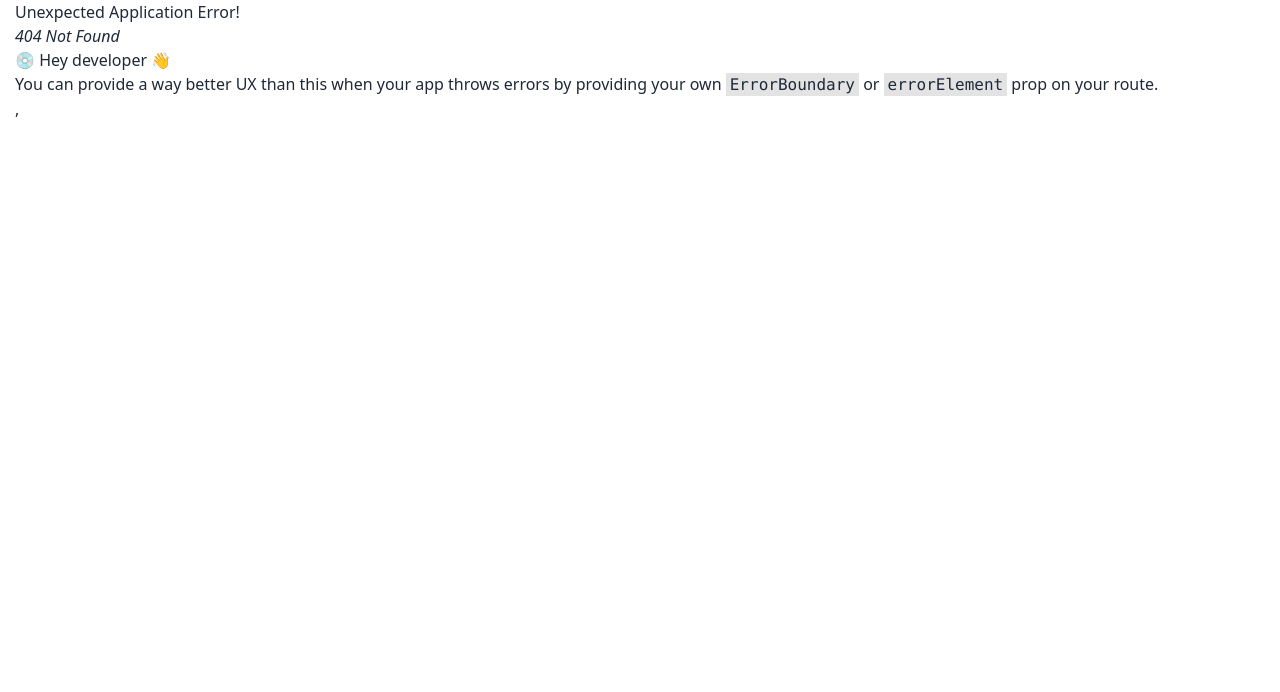
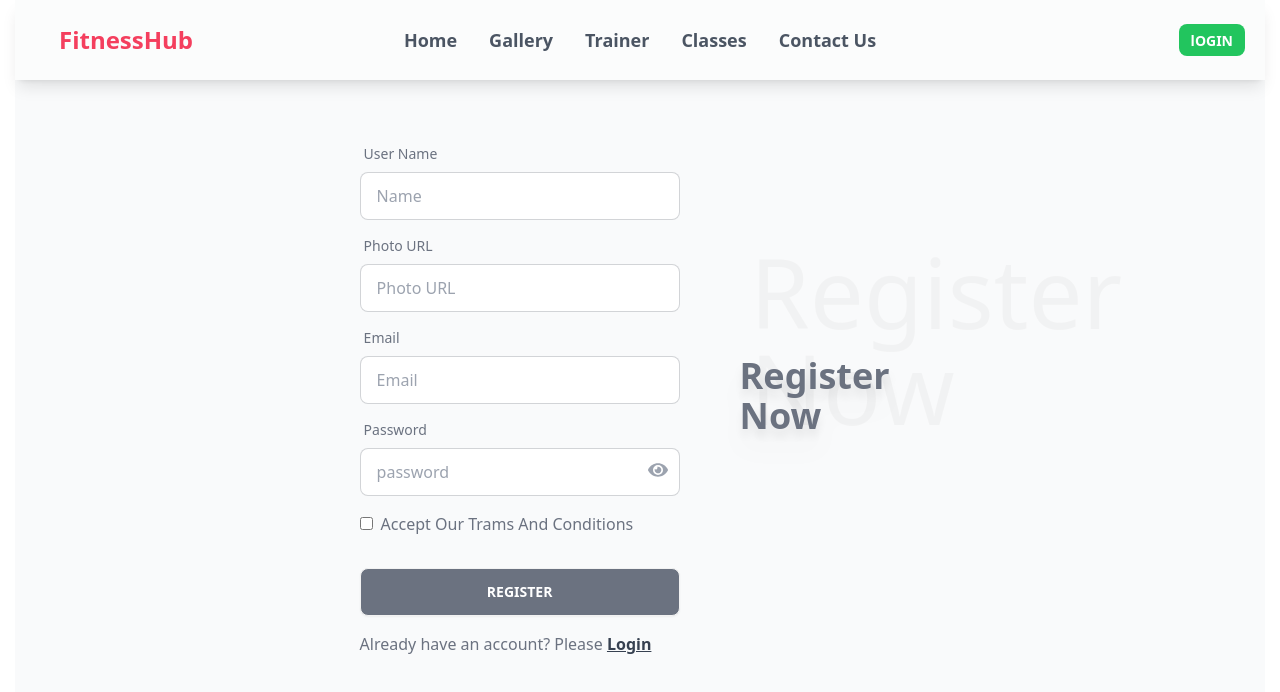
Before and after one commit to tamim6421/fitnessHub-clientSide, a React (Vite) app: page /register in a window 1280 px wide. Before the commit this address had no page. Shown: the top 692 px of the page. Built offline with nearby package versions, Linux system fonts and the light colour scheme.

Commit message:
added login and register form

```diff
--- a/package.json
+++ b/package.json
@@ -15,6 +15,7 @@
     "react": "^18.2.0",
     "react-awesome-slider": "^4.1.0",
     "react-dom": "^18.2.0",
+    "react-icons": "^4.12.0",
     "react-responsive-carousel": "^3.2.23",
     "react-router-dom": "^6.20.0",
     "sort-by": "^1.2.0"
--- a/src/Layout/MainLayout/MainLayout.jsx
+++ b/src/Layout/MainLayout/MainLayout.jsx
@@ -3,7 +3,7 @@ import { Outlet } from "react-router-dom";
 
 const MainLayout = () => {
     return (
-        <div className="text-2xl">
+        <div className="text-stone-500">
 
 
             <div>
--- a/src/Pages/Login/Login.jsx
+++ b/src/Pages/Login/Login.jsx
@@ -0,0 +1,97 @@
+import Title from "../../Components/Title/Title";
+import Navbar from "../../Shared/Navbar/Navbar";
+import { useState } from "react";
+import { Link} from "react-router-dom";
+import { FaEye,FaEyeSlash  } from "react-icons/fa";
+
+
+
+const Login = () => {
+    const [showPass, setShowPass] = useState(false)
+
+
+    const handleLogin = event =>{
+        event.preventDefault()
+        const form = event.target
+        const email = form.email.value
+        const password = form.password.value
+
+        console.log(email, password)
+
+
+    }
+    return (
+         <div className="container">
+        <div className="overly">
+       <Navbar></Navbar>
+        <div className="hero  min-h-screen">
+           <div className="hero-content flex-col lg:flex-row-reverse bg-gray-100">
+             <div className="text-center lg:text-left">
+              <div className="mt-36">
+              <Title>Login Now</Title>
+              </div>
+               <p className="">
+             {/* <Lottie animationData={login}></Lottie> */}
+               </p>
+             </div>
+             <div className="card flex-shrink-0 w-full max-w-sm ">
+               <form onSubmit={handleLogin} className="card-body">
+
+                 <div className="form-control ">
+                   <label className="label">
+                     <span className="label-text text-gray-600">Email</span>
+                   </label>
+                   <input
+                     type="email"
+                     name="email"
+                     placeholder="Email"
+
+                     className="input input-bordered"
+                     required
+                   />
+                 </div>
+                 <div className="form-control">
+                   <label className="label">
+                     <span className="label-text text-gray-600">Password</span>
+                   </label>
+
+                        <div className="relative">
+                  <input
+                     type={showPass ? "text" : "password"}
+                     name="password"
+                     placeholder="password"
+                     required
+                     className="input input-bordered w-full"
+                   />
+                   <div className=" absolute right-3 top-3 text-xl">
+                   <span onClick={()=> setShowPass(!showPass)}>
+                     {
+                       showPass? <FaEyeSlash className="text-gray-400"></FaEyeSlash> :  <FaEye className="text-gray-400"></FaEye>
+                     }
+                   </span>
+                   </div>
+                  </div>
+                   <label className="label">
+                     <a href="#" className="label-text-alt text-sm link link-hover text-gray-600">
+                       Forgot password?
+                     </a>
+                   </label>
+                 </div>
+
+                 <div className="form-control mt-6">
+                   <button className="btn bg-gray-500 text-white hover:bg-gray-600">Login</button>
+                   <p className='text-gray-400 mt-5'>New This Site? Please  <Link to='/register'>   <span className='text-stone-600 underline font-bold'>  Register</span> </Link></p>
+                 </div>
+                 <div>
+                 {/* <SocialLogin></SocialLogin> */}
+                </div>
+               </form>
+             </div>
+           </div>
+         </div>
+        </div>
+       </div>
+    );
+};
+
+export default Login;
--- a/src/Pages/Register/Register.jsx
+++ b/src/Pages/Register/Register.jsx
@@ -1,11 +1,142 @@
 
 
+import { useState } from "react";
+import { Link, useNavigate } from "react-router-dom";
+import { FaEye, FaEyeSlash } from "react-icons/fa";
+import Navbar from "../../Shared/Navbar/Navbar";
+import Title from "../../Components/Title/Title";
+
 const Register = () => {
-    return (
-        <div>
 
+  const [showPass, setShowPass] = useState(false);
+  const navigate = useNavigate();
+
+  const handleRegister = (event) => {
+    event.preventDefault();
+    const form = event.target;
+    const name = form.name.value;
+    const photo = form.photo.value;
+    const email = form.email.value;
+    const password = form.password.value;
+    const check = event.target.check.checked;
+
+
+
+  };
+
+
+  return (
+    <div className="container ">
+      <div className="overly">
+        <Navbar></Navbar>
+        <div className="hero min-h-screen bg-gray-50">
+          <div className="hero-content flex-col lg:flex-row-reverse ">
+            <div className="text-center mt-10 lg:text-left">
+              <Title>Register Now</Title>
+              <p className="py-6">
+                {/* <Lottie animationData={login}></Lottie> */}
+              </p>
+            </div>
+            <div className="card flex-shrink-0 w-full max-w-sm  ">
+              <form onSubmit={handleRegister} className="card-body">
+                <div className="form-control ">
+                  <label className="label">
+                    <span className="label-text text-gray-500">User Name</span>
+                  </label>
+                  <input
+                    type="text"
+                    name="name"
+                    placeholder="Name"
+                    className="input input-bordered"
+                    required
+                  />
+                </div>
+
+                <div className="form-control ">
+                  <label className="label">
+                    <span className="label-text text-gray-500">Photo URL</span>
+                  </label>
+                  <input
+                    type="text"
+                    name="photo"
+                    placeholder="Photo URL"
+                    className="input input-bordered"
+                  />
+                </div>
+
+                <div className="form-control ">
+                  <label className="label">
+                    <span className="label-text text-gray-500">Email</span>
+                  </label>
+                  <input
+                    type="email"
+                    name="email"
+                    placeholder="Email"
+                    className="input input-bordered"
+                    required
+                  />
+                </div>
+                <div className="form-control">
+                  <label className="label">
+                    <span className="label-text text-gray-500">Password</span>
+                  </label>
+
+                  <div className="relative">
+                    <input
+                      type={showPass ? "text" : "password"}
+                      name="password"
+                      placeholder="password"
+                      required
+                      className="input input-bordered w-full"
+                    />
+                    <div className=" absolute right-3 top-3 text-xl">
+                      <span onClick={() => setShowPass(!showPass)}>
+                        {showPass ? (
+                          <FaEyeSlash className="text-gray-400"></FaEyeSlash>
+                        ) : (
+                          <FaEye className="text-gray-400"></FaEye>
+                        )}
+                      </span>
+                    </div>
+                  </div>
+                  <div className=" mt-4">
+                    <input
+                      className="mr-2"
+                      type="checkbox"
+                      name="check"
+                      id="check"
+                    />
+                    <label className="text-gray-500" htmlFor="check">
+                      Accept Our Trams And Conditions
+                    </label>
+                  </div>
+                </div>
+
+                <div className="form-control mt-6">
+                  <button className="btn bg-gray-500 uppercase text-white hover:bg-gray-700">
+                    register
+                  </button>
+                  <p className="text-gray-500 mt-4">
+                    Already have an account? Please{" "}
+                    <Link to="/login">
+
+                      <span className="text-gray-700 font-bold underline">
+
+                        Login
+                      </span>{" "}
+                    </Link>
+                  </p>
+                </div>
+                <div>
+                  {/* <SocialLogin></SocialLogin> */}
+                </div>
+              </form>
+            </div>
+          </div>
         </div>
-    );
+      </div>
+    </div>
+  );
 };
 
 export default Register;
```
Also changed, not shown: src/Router/Router.jsx (+10 -0 lines), 1 other file (tests, documents, lock files or other folders).
